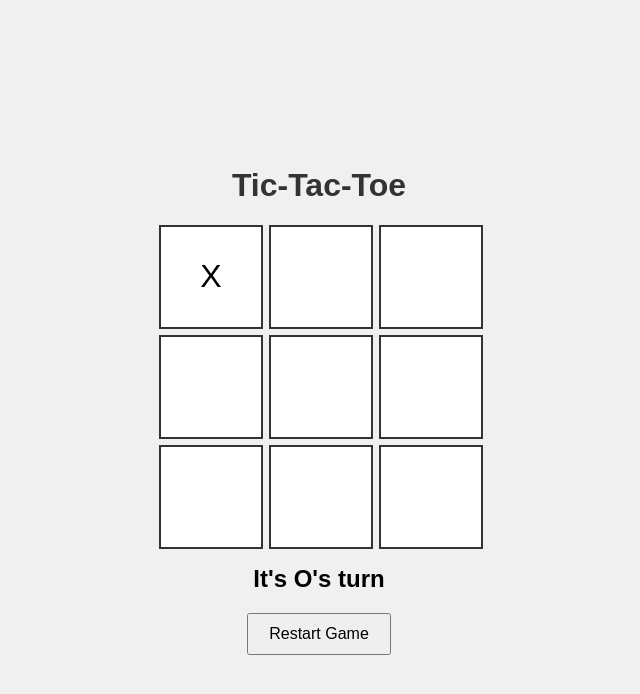
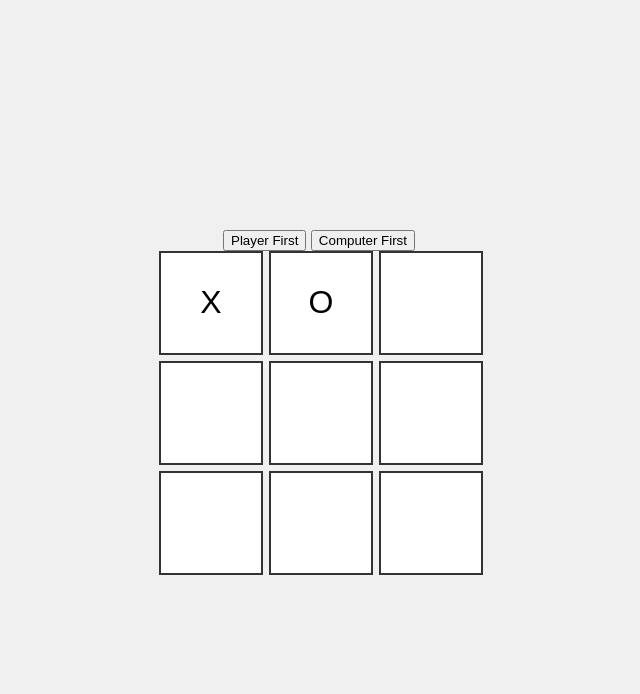
Before and after one commit to DineshDavuluri/Prodigy_Web_Dev_Task3, a plain HTML site: page index.html in a window 1280 px wide. Both pictures are taken after a click on the element 532 px from the left and 290 px from the top of the page. Shown: the whole page, without its empty margins (321-961 px from the left). Drawn offline with Linux system fonts and the light colour scheme.

Commit message:
Update index.html

```diff
--- a/index.html
+++ b/index.html
@@ -7,20 +7,120 @@
     <link rel="stylesheet" href="style.css">
 </head>
 <body>
-    <h1>Tic-Tac-Toe</h1>
-    <div class="board">
-        <div class="cell" data-cell></div>
-        <div class="cell" data-cell></div>
-        <div class="cell" data-cell></div>
-        <div class="cell" data-cell></div>
-        <div class="cell" data-cell></div>
-        <div class="cell" data-cell></div>
-        <div class="cell" data-cell></div>
-        <div class="cell" data-cell></div>
-        <div class="cell" data-cell></div>
+    <div class="buttons">
+        <button onclick="startGame('player')">Player First</button>
+        <button onclick="startGame('computer')">Computer First</button>
     </div>
-    <h2 id="statusMessage"></h2>
-    <button id="restartButton">Restart Game</button>
-    <script src="script.js"></script>
+    <div class="board hidden" id="board">
+        <div class="cell" id="cell0" onclick="playerMove(0)"></div>
+        <div class="cell" id="cell1" onclick="playerMove(1)"></div>
+        <div class="cell" id="cell2" onclick="playerMove(2)"></div>
+        <div class="cell" id="cell3" onclick="playerMove(3)"></div>
+        <div class="cell" id="cell4" onclick="playerMove(4)"></div>
+        <div class="cell" id="cell5" onclick="playerMove(5)"></div>
+        <div class="cell" id="cell6" onclick="playerMove(6)"></div>
+        <div class="cell" id="cell7" onclick="playerMove(7)"></div>
+        <div class="cell" id="cell8" onclick="playerMove(8)"></div>
+    </div>
+
+    <script>
+        let board = ['', '', '', '', '', '', '', '', ''];
+        const magicSquare = [8, 1, 6, 3, 5, 7, 4, 9, 2];
+        let currentPlayer = 'X';
+        const winningCombos = [
+            [0, 1, 2],
+            [3, 4, 5],
+            [6, 7, 8],
+            [0, 3, 6],
+            [1, 4, 7],
+            [2, 5, 8],
+            [0, 4, 8],
+            [2, 4, 6]
+        ];
+
+        function startGame(firstMove) {
+            document.getElementById('board').classList.remove('hidden');
+            if (firstMove === 'computer') {
+                computerMove();
+            }
+        }
+
+        function playerMove(index) {
+            if (board[index] === '') {
+                board[index] = 'X';
+                document.getElementById('cell' + index).textContent = 'X';
+                if (checkWin('X')) {
+                    alert('Player wins!');
+                    resetGame();
+                    return;
+                }
+                if (board.includes('')) {
+                    computerMove();
+                } else {
+                    alert('Draw!');
+                    resetGame();
+                }
+            }
+        }
+
+        function computerMove() {
+            let move = getBestMove();
+            board[move] = 'O';
+            document.getElementById('cell' + move).textContent = 'O';
+            if (checkWin('O')) {
+                alert('Computer wins!');
+                resetGame();
+                return;
+            }
+            if (!board.includes('')) {
+                alert('Draw!');
+                resetGame();
+            }
+        }
+
+        function getBestMove() {
+            if (board.every(cell => cell === '')) {
+                return board[4] === '' ? 4 : 0;
+            }
+
+            let move = findWinningMove('O');
+            if (move !== -1) return move;
+
+            move = findWinningMove('X');
+            if (move !== -1) return move;
+
+            for (let i = 0; i < 9; i++) {
+                if (board[i] === '') return i;
+            }
+
+            return -1;
+        }
+
+        function findWinningMove(player) {
+            let playerMoves = board.map((val, idx) => val === player ? idx : null).filter(val => val !== null);
+            for (let i = 0; i < playerMoves.length; i++) {
+                for (let j = i + 1; j < playerMoves.length; j++) {
+                    let D = 15 - (magicSquare[playerMoves[i]] + magicSquare[playerMoves[j]]);
+                    if (D > 0 && D <= 9) {
+                        let move = magicSquare.indexOf(D);
+                        if (board[move] === '') {
+                            return move;
+                        }
+                    }
+                }
+            }
+            return -1;
+        }
+
+        function checkWin(player) {
+            return winningCombos.some(combo => combo.every(index => board[index] === player));
+        }
+
+        function resetGame() {
+            board = ['', '', '', '', '', '', '', '', ''];
+            document.querySelectorAll('.cell').forEach(cell => cell.textContent = '');
+            currentPlayer = 'X';
+        }
+    </script>
 </body>
 </html>
```
